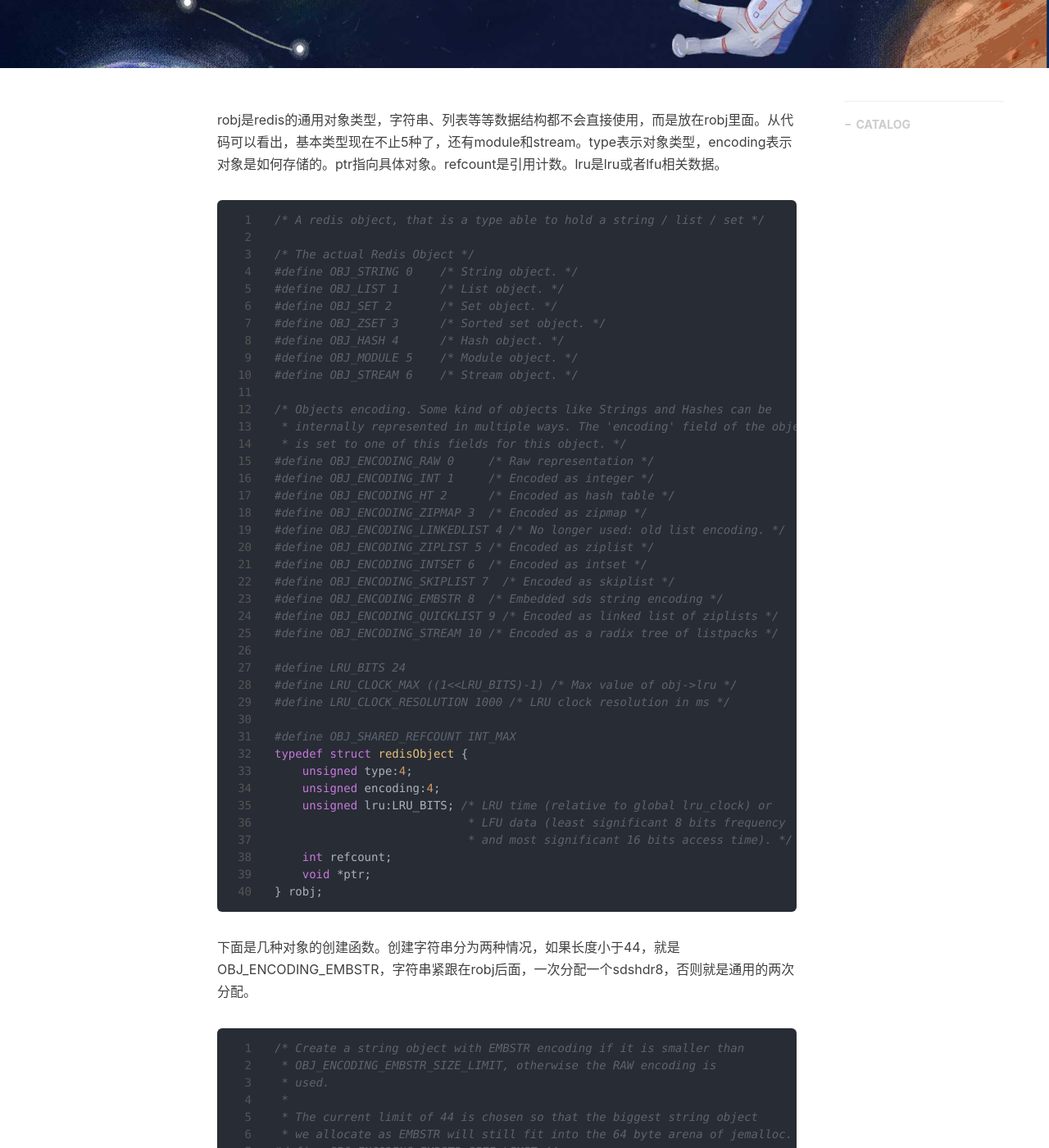
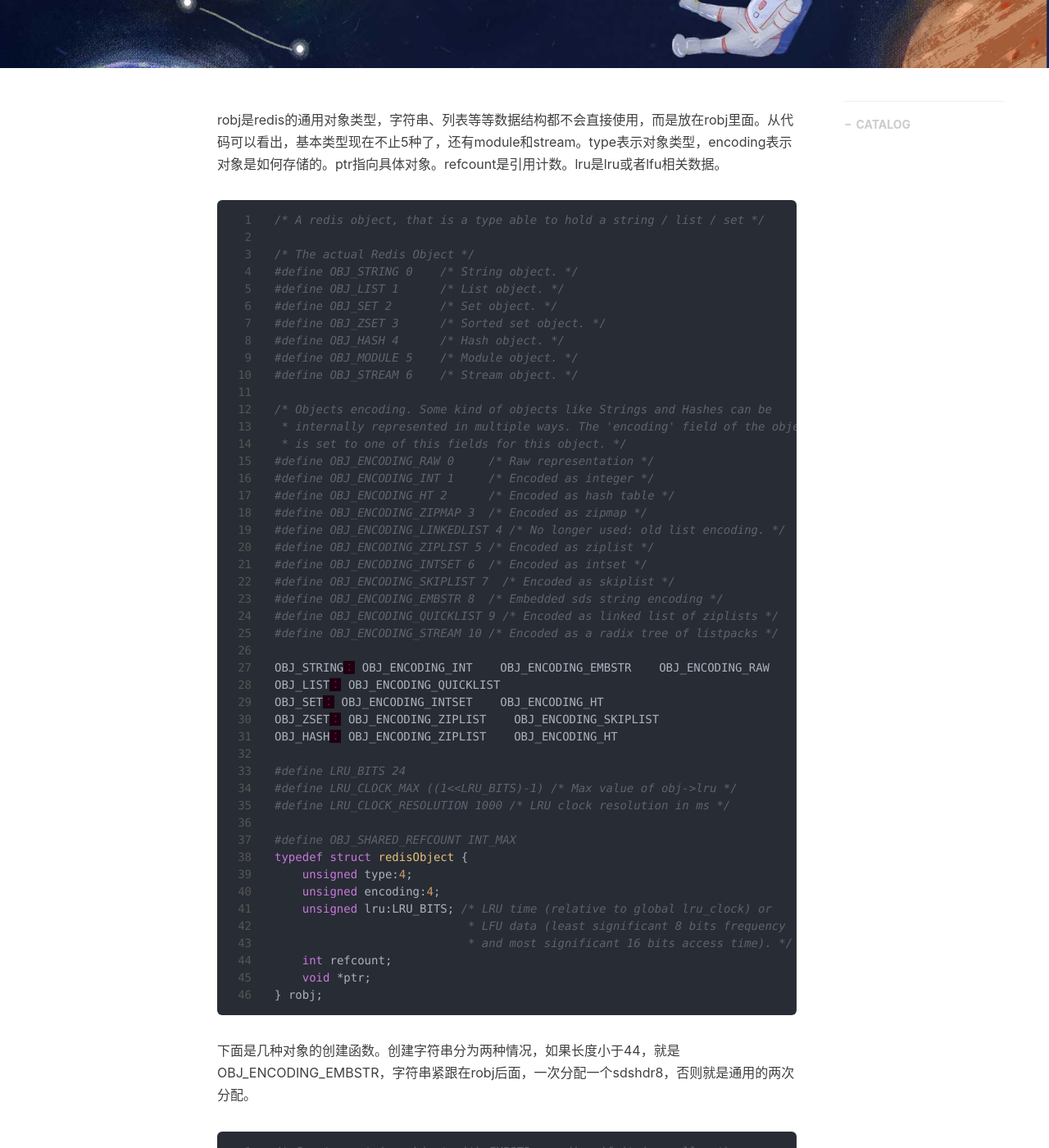
Before and after one commit to zhouhd2019/zhouhd2019.github.io, a Jekyll site: the page built from _posts/2019-12-10-Redis10robj.markdown, in a window 1280 px wide and 1400 px high, scrolled down 440 px. Shown: the whole window at 82% size. Built offline with Jekyll 4.4.1, drawn with Linux system fonts in a browser that asks for light colours; nearby versions of some CDN libraries; a script that is not in the unit is left out; comment, search, counter and statistics services are not loaded.

Commit message:
补充基本类型实现说明

````diff
--- a/_posts/2019-11-06-Redis02skiplist.markdown
+++ b/_posts/2019-11-06-Redis02skiplist.markdown
@@ -188,3 +188,5 @@ skiplist有一部分接口是针对字典序的，不过它们不会遍历所有
 3) "f"
 
 ```
+
+元素较少（默认64）且插入元素的字符串长度较短，zset会用ziplist实现，否则用的是dict和skiplist
--- a/_posts/2019-11-07-Redis03ziplist.markdown
+++ b/_posts/2019-11-07-Redis03ziplist.markdown
@@ -246,3 +246,5 @@ unsigned char *__ziplistInsert(unsigned char *zl, unsigned char *p, unsigned cha
     return zl;
 }
 ```
+
+kv对少于512，并且value长度少于64，hash会用ziplist实现，否则用dict
--- a/_posts/2019-12-10-Redis10robj.markdown
+++ b/_posts/2019-12-10-Redis10robj.markdown
@@ -39,6 +39,12 @@ robj是redis的通用对象类型，字符串、列表等等数据结构都不
 #define OBJ_ENCODING_EMBSTR 8  /* Embedded sds string encoding */
 #define OBJ_ENCODING_QUICKLIST 9 /* Encoded as linked list of ziplists */
 #define OBJ_ENCODING_STREAM 10 /* Encoded as a radix tree of listpacks */
+
+OBJ_STRING： OBJ_ENCODING_INT    OBJ_ENCODING_EMBSTR    OBJ_ENCODING_RAW
+OBJ_LIST： OBJ_ENCODING_QUICKLIST
+OBJ_SET： OBJ_ENCODING_INTSET    OBJ_ENCODING_HT
+OBJ_ZSET： OBJ_ENCODING_ZIPLIST    OBJ_ENCODING_SKIPLIST
+OBJ_HASH： OBJ_ENCODING_ZIPLIST    OBJ_ENCODING_HT
 
 #define LRU_BITS 24
 #define LRU_CLOCK_MAX ((1<<LRU_BITS)-1) /* Max value of obj->lru */
````
